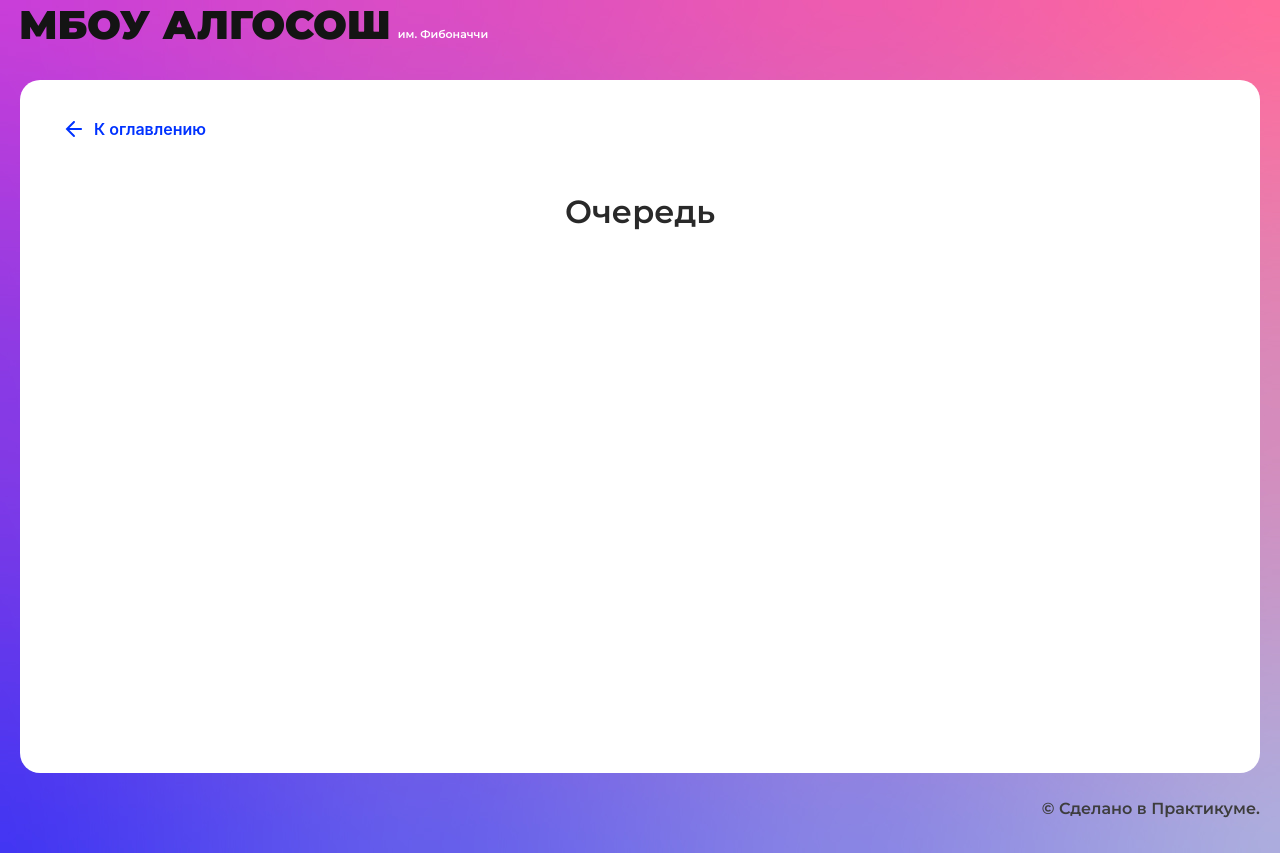
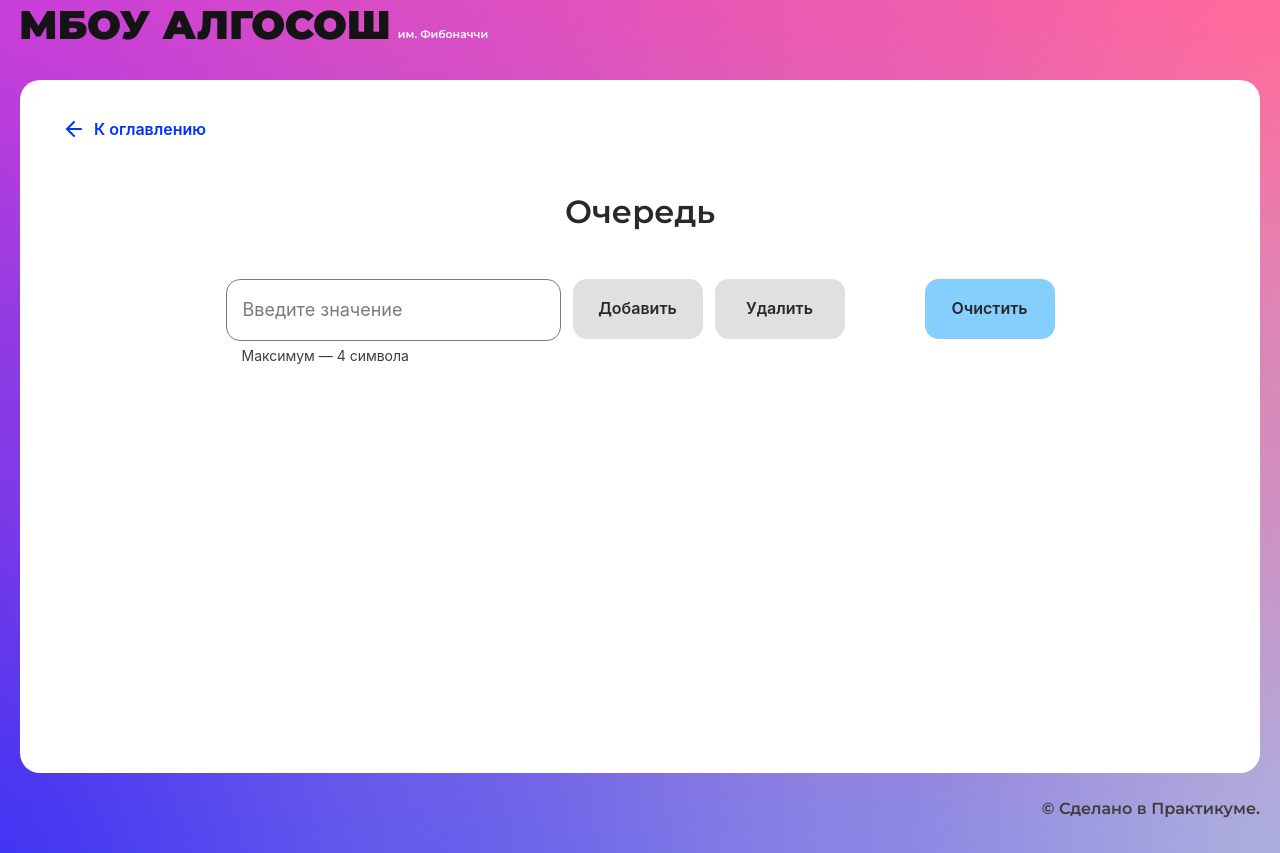
Before and after one commit to ritarixter/algososh, a React (Create React App) app: page /queue in a window 1280 px wide. Built offline with nearby package versions, Linux system fonts and the light colour scheme.

Commit message:
реализовала страницу stack

```diff
--- a/src/pages/queue-page/queue-page.tsx
+++ b/src/pages/queue-page/queue-page.tsx
@@ -1,10 +1,81 @@
-import React from "react";
+import React, { FormEvent, useMemo, useState } from "react";
+import { Button } from "../../components/ui/button/button";
+import { Circle } from "../../components/ui/circle/circle";
+import { Input } from "../../components/ui/input/input";
 import { SolutionLayout } from "../../components/ui/solution-layout/solution-layout";
+import { ElementStates } from "../../types/element-states";
+import { IArr } from "../../types/types";
+import styles from "../stack-page/stack-page.module.css";
+import { Queue } from "./utils";
 
 export const QueuePage: React.FC = () => {
+  const [queueArr, setQueueArr] = useState<any[]>([]);
+  const [inputValue, setinputValue] = useState<string>("");
+  const [loader, setLoader] = useState<boolean>(false);
+
+  const arr = useMemo(() => new Queue<IArr | any>(6), []);
+
+  const addValue = async () => {
+    arr.enqueue({ number: Number(inputValue), elState: ElementStates.Default });
+    setQueueArr([...queueArr ,arr.container]);
+    console.log(arr)
+    console.log(queueArr);
+
+  };
+
+  const deleteValue = async () => {};
+
   return (
     <SolutionLayout title="Очередь">
+      <form className={styles.container}>
+        <div className={styles.input}>
+          <Input
+            maxLength={4}
+            isLimitText={true}
+            type="text"
+            placeholder="Введите значение"
+            onChange={(e: FormEvent<HTMLInputElement>) =>
+              setinputValue(e.currentTarget.value)
+            }
+            value={inputValue}
+          />
+        </div>
+        <Button
+          text="Добавить"
+          extraClass={`${inputValue && "text_color_secondary"}`}
+          disabled={!inputValue}
+          isLoader={loader}
+          onClick={addValue}
+        />
+        <Button
+          text="Удалить"
+          extraClass="ml-6"
+          isLoader={loader}
+          disabled={queueArr.length === 0}
+        />
+        <Button
+          text="Очистить"
+          extraClass="ml-40"
+          disabled={loader}
+          onClick={() => {
+            arr.clear();
+            setQueueArr([...arr.container]);
+          }}
+        />
+      </form>
 
+      <ul className={styles.circles}>
+        {queueArr.map((stackEl: IArr, index: React.Key) => (
+          <li key={index} className={styles.circle}>
+            <Circle
+              //letter={stackEl.number ? String(stackEl.number) : undefined}
+              tail={String(index)}
+             // state={stackEl.elState}
+              //head={stackEl === stackArr[stackArr.length - 1] ? "top" : null}
+            />
+          </li>
+        ))}
+      </ul>
     </SolutionLayout>
   );
 };
--- /dev/null
+++ b/src/pages/queue-page/utils.ts
@@ -0,0 +1,57 @@
+interface IQueue<T> {
+  enqueue: (item: T) => void;
+  dequeue: () => void;
+  getHead: () => T | null;
+  getTail: () => T | null;
+  clear: () => void;
+}
+
+export class Queue<T> implements IQueue<T> {
+  public container: (T | null)[] = [];
+  private readonly size:number = 0
+  tail:number = 0
+  head:number = 0
+  public length:number = 0
+
+  constructor(size:number){
+    this.size = size;
+    this.container = Array(size)
+  }
+
+  enqueue = (item: T): void => {
+
+    this.container[this.tail] = item
+    this.tail++
+    this.length++
+
+  };
+
+  dequeue = (): void => {
+    this.container[this.head] = null
+    this.head++
+    this.length--
+  };
+
+  getHead = (): T | null => {
+    if (this.container.length !== 0) {
+      return this.container[this.head];
+    }
+    return null;
+  };
+
+  getTail= (): T | null => {
+    if (this.container.length !== 0) {
+      return this.container[this.tail];
+    }
+    return null;
+  }
+
+  getSize = () => this.length;
+
+  clear = (): void => {
+    this.container = [];
+    this.length = 0;
+    this.head = 0;
+    this.tail = 0
+  };
+}
--- a/src/pages/sorting-page/sorting-page.tsx
+++ b/src/pages/sorting-page/sorting-page.tsx
@@ -7,17 +7,17 @@ import { Direction } from "../../types/direction";
 import { Column } from "../../components/ui/column/column";
 import { swap } from "../../utils/utils";
 import { ElementStates } from "../../types/element-states";
-import { IArrSorting } from "../../types/types";
+import { IArr } from "../../types/types";
 import { randomArr } from "../../utils/utils";
 
 export const SortingPage: React.FC = () => {
-  const [arr, setArr] = useState<IArrSorting[]>([]);
+  const [arr, setArr] = useState<IArr[]>([]);
   const [bool, setBool] = useState<boolean>(true);
   const [loaderDescending, setLoaderDescending] = useState<boolean>(false);
   const [loaderAscending, setLoaderAscending] = useState<boolean>(false);
 
 
-  const selectionSort = (newArr: IArrSorting[], minToMax: boolean) => {
+  const selectionSort = (newArr: IArr[], minToMax: boolean) => {
     let n = newArr.length;
     let i = 0;
 
@@ -61,7 +61,7 @@ export const SortingPage: React.FC = () => {
     recursion();
   };
 
-  const bubbleSort = (newArr: IArrSorting[], minToMax: boolean) => {
+  const bubbleSort = (newArr: IArr[], minToMax: boolean) => {
     let i = -1;
     const { length } = newArr;
     const recursion = () => {
@@ -115,7 +115,7 @@ export const SortingPage: React.FC = () => {
       setLoaderAscending(true);
     }
 
-    let newArr: IArrSorting[] = [];
+    let newArr: IArr[] = [];
     arr.forEach((el) => {
       newArr.push({ ...el, elState: ElementStates.Default });
     });
@@ -181,7 +181,7 @@ export const SortingPage: React.FC = () => {
           </div>
         </div>
         <ul className={styles.array_container}>
-          {arr.map((el: IArrSorting, index: React.Key) => (
+          {arr.map((el: IArr, index: React.Key) => (
             <li className={styles.array_list} key={index}>
               <Column index={el.number} state={el.elState} />
             </li>
--- a/src/pages/stack-page/stack-page.module.css
+++ b/src/pages/stack-page/stack-page.module.css
@@ -9,3 +9,20 @@
   width: 377px;
   margin-right: 12px;
 }
+
+.circles{
+  display: flex;
+  justify-content: center;
+  list-style: none;
+  margin: 0;
+  margin-top: 48px;
+  padding: 0;
+}
+
+.circle{
+  margin-left: 16px;
+}
+
+.circle:first-child {
+  margin-left: 0;
+}
--- a/src/pages/stack-page/stack-page.tsx
+++ b/src/pages/stack-page/stack-page.tsx
@@ -3,21 +3,40 @@ import { Button } from "../../components/ui/button/button";
 import { Circle } from "../../components/ui/circle/circle";
 import { Input } from "../../components/ui/input/input";
 import { SolutionLayout } from "../../components/ui/solution-layout/solution-layout";
+import { ElementStates } from "../../types/element-states";
+import { IArr } from "../../types/types";
 import styles from "./stack-page.module.css";
 import { Stack } from "./utils";
 
 export const StackPage: React.FC = () => {
-  const [stackArr, setStackArr] = useState<any>([]);
+  const [stackArr, setStackArr] = useState<IArr[]>([]);
   const [inputValue, setinputValue] = useState<string>("");
   const [loader, setLoader] = useState<boolean>(false);
 
+  const arr = useMemo(() => new Stack<IArr  | any>(), []);
+  const addValue = async () => {
+    setLoader(true);
+    setinputValue("");
+    arr.push({ number: Number(inputValue), elState: ElementStates.Changing });
+    console.log(arr);
+    setStackArr([...arr.container]);
+    setTimeout(() => {
 
-  const arr = useMemo(() => new Stack<string>(), []); //
-  const addValue = () =>{
-    setinputValue('')
-    arr.push(String(inputValue))
+      arr.peak().elState = ElementStates.Default
+      setLoader(false);
+    }, 500);
+  };
 
-  }
+  const deleteValue = async () => {
+    setLoader(true);
+    arr.peak().elState = ElementStates.Changing;
+    setStackArr([...arr.container]);
+    setTimeout(() => {
+      arr.pop();
+      setStackArr([...arr.container]);
+      setLoader(false);
+    }, 500);
+  };
 
   return (
     <SolutionLayout title="Стек">
@@ -41,21 +60,33 @@ export const StackPage: React.FC = () => {
           isLoader={loader}
           onClick={addValue}
         />
-        <Button text="Удалить" extraClass="ml-6" isLoader={loader} />
-        <Button text="Очистить" extraClass="ml-40" isLoader={loader} />
-        {/* <Button
+        <Button
+          text="Удалить"
+          extraClass="ml-6"
           isLoader={loader}
-          disabled={!inputValue}
-          text="Рассчитать"
-          extraClass={`${inputValue && "text_color_secondary"}`}
-          type="submit"
-        /> */}
+          disabled={stackArr.length === 0}
+          onClick={deleteValue}
+        />
+        <Button
+          text="Очистить"
+          extraClass="ml-40"
+          disabled={loader}
+          onClick={() => {
+            arr.clear();
+            setStackArr([...arr.container]);
+          }}
+        />
       </form>
 
       <ul className={styles.circles}>
-        {stackArr.map((char: string, index: React.Key) => (
+        {stackArr.map((stackEl: IArr, index: React.Key) => (
           <li key={index} className={styles.circle}>
-            <Circle letter={String(char)} tail={String(index)} />
+            <Circle
+              letter={String(stackEl.number)}
+              tail={String(index)}
+              state={stackEl.elState}
+              head={stackEl === stackArr[stackArr.length - 1] ? "top" : null}
+            />
           </li>
         ))}
       </ul>
--- a/src/pages/stack-page/utils.ts
+++ b/src/pages/stack-page/utils.ts
@@ -7,7 +7,7 @@ export interface IStack<T> {
 }
 
 export class Stack<T> implements IStack<T> {
-  private container: T[] = [];
+  public container: T[] = [];
 
   push = (item: T): void => {
     this.container.push(item);
@@ -27,6 +27,6 @@ export class Stack<T> implements IStack<T> {
   getSize = () => this.container.length;
 
   clear = (): void => {
-    this.container = []; //this.container.length = 0
+    this.container = [];
   };
 }
--- a/src/types/types.ts
+++ b/src/types/types.ts
@@ -1,6 +1,8 @@
 import { ElementStates } from "./element-states";
 
-export interface IArrSorting {
+
+
+export interface IArr {
  number: number;
  elState?: ElementStates;
 }
```
